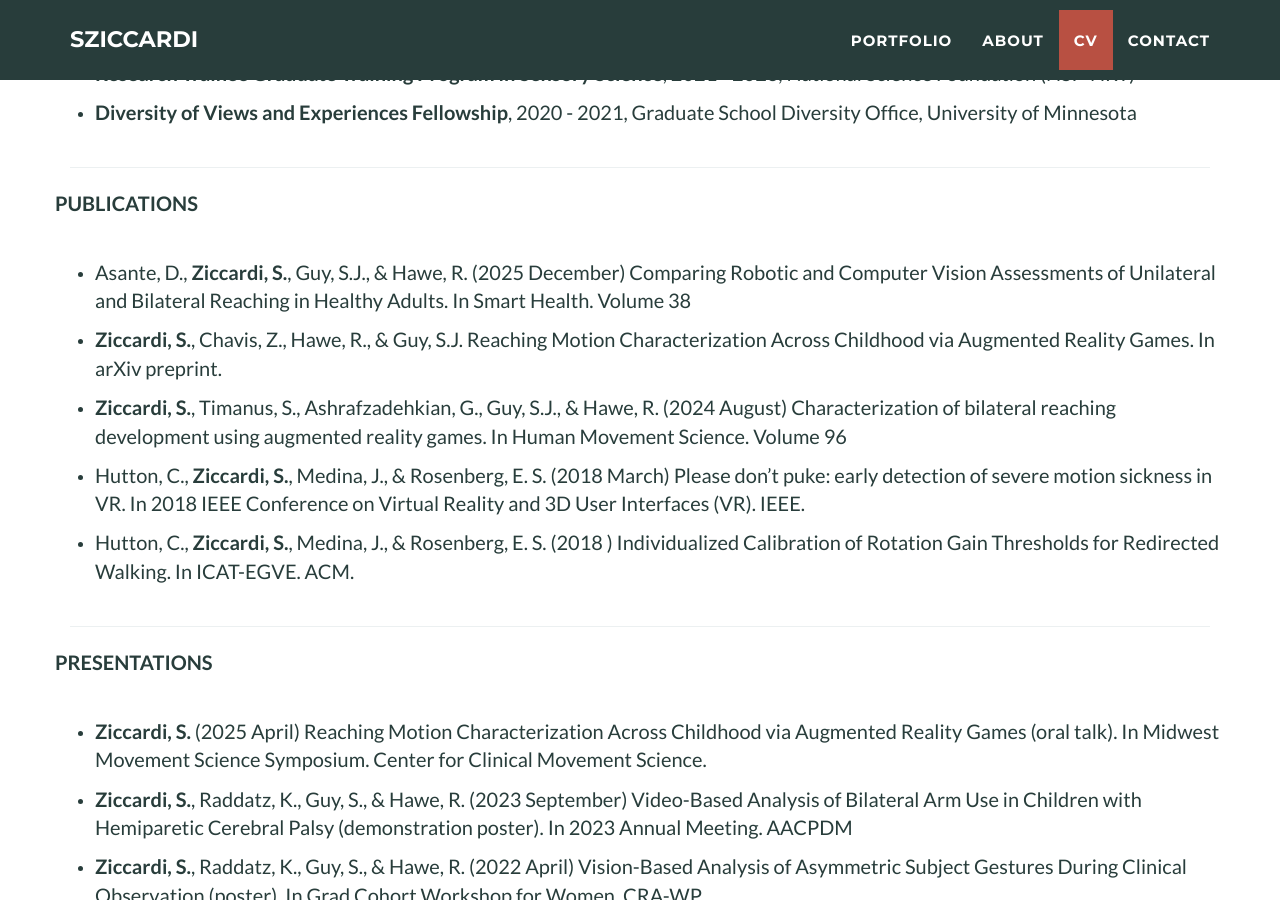
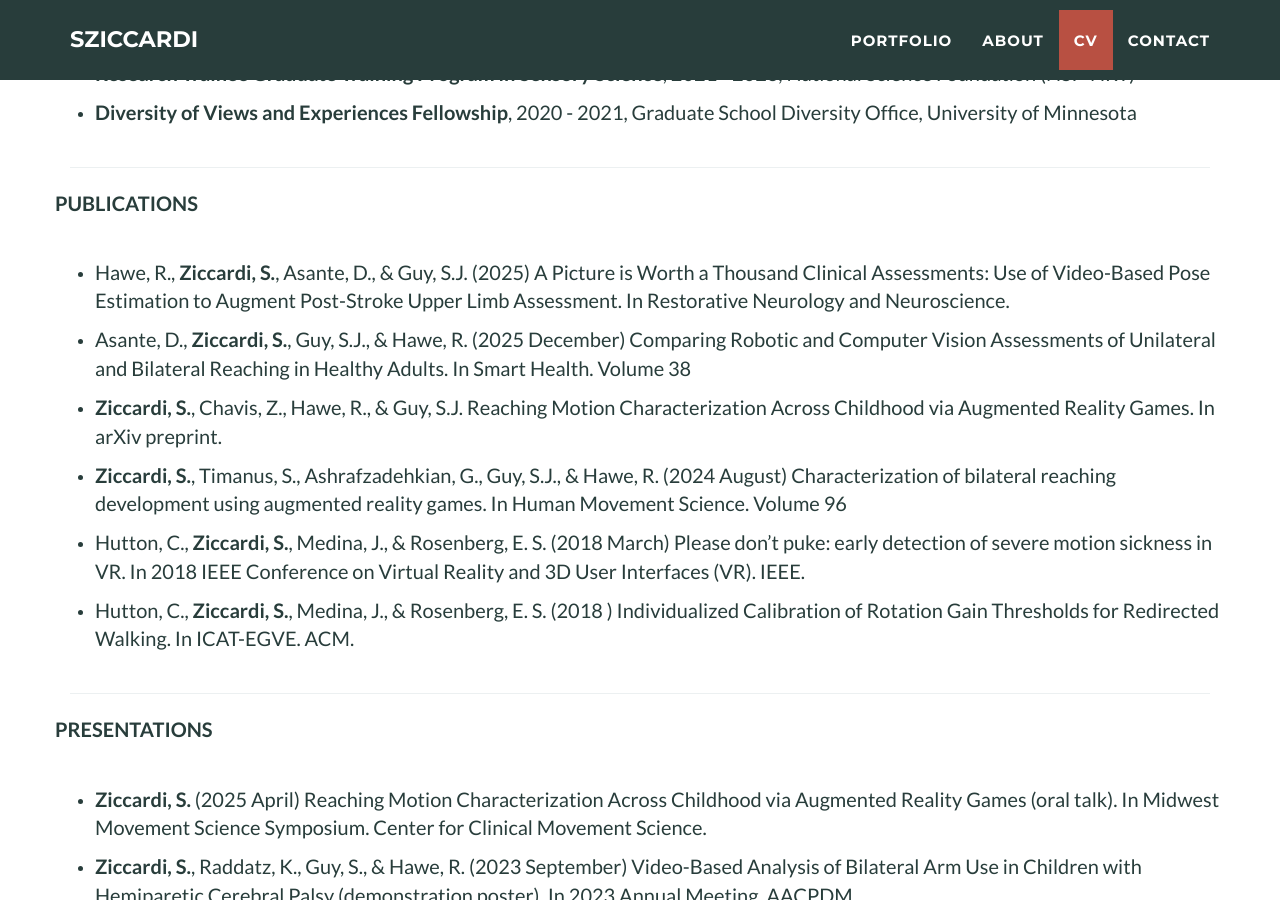
Before and after one commit to sziccardi/sziccardi.github.io, a Jekyll site: the page built from _posts/2024-01-01-project-7.markdown, in a window 1280 px wide and 900 px high, scrolled down 7380 px. Built offline with Jekyll 4.4.1, drawn with Linux system fonts in a browser that asks for light colours.

Commit message:
add new publication to cv

```diff
--- a/_includes/cv.html
+++ b/_includes/cv.html
@@ -241,6 +241,7 @@
 
     <div class="row" style="margin-bottom:2em;">
       <ul>
+          <li><p>Hawe, R., <b>Ziccardi, S.</b>, Asante, D., & Guy, S.J. (2025) A Picture is Worth a Thousand Clinical Assessments: Use of Video-Based Pose Estimation to Augment Post-Stroke Upper Limb Assessment. In Restorative Neurology and Neuroscience.</p></li>
           <li><p>Asante, D., <b>Ziccardi, S.</b>, Guy, S.J., & Hawe, R. (2025 December) Comparing Robotic and Computer Vision Assessments of Unilateral and Bilateral Reaching in Healthy Adults. In Smart Health. Volume 38</p></li>
           <li><p><b>Ziccardi, S.</b>, Chavis, Z., Hawe, R., & Guy, S.J. Reaching Motion Characterization Across Childhood via Augmented Reality Games. In arXiv preprint.</p></li>
           <li><p><b>Ziccardi, S.</b>, Timanus, S., Ashrafzadehkian, G., Guy, S.J., & Hawe, R. (2024 August) Characterization of bilateral reaching development using augmented reality games. In Human Movement Science. Volume 96</p></li>
```
